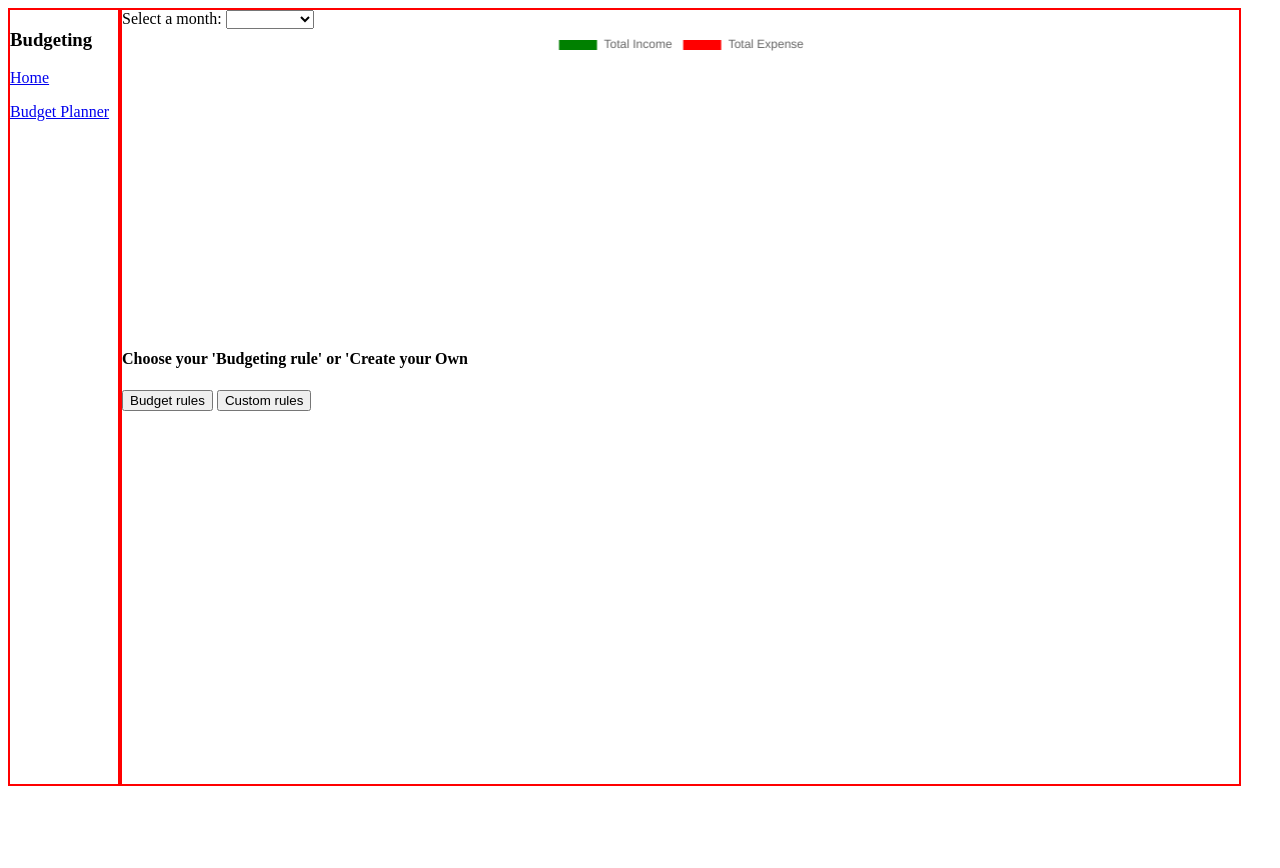
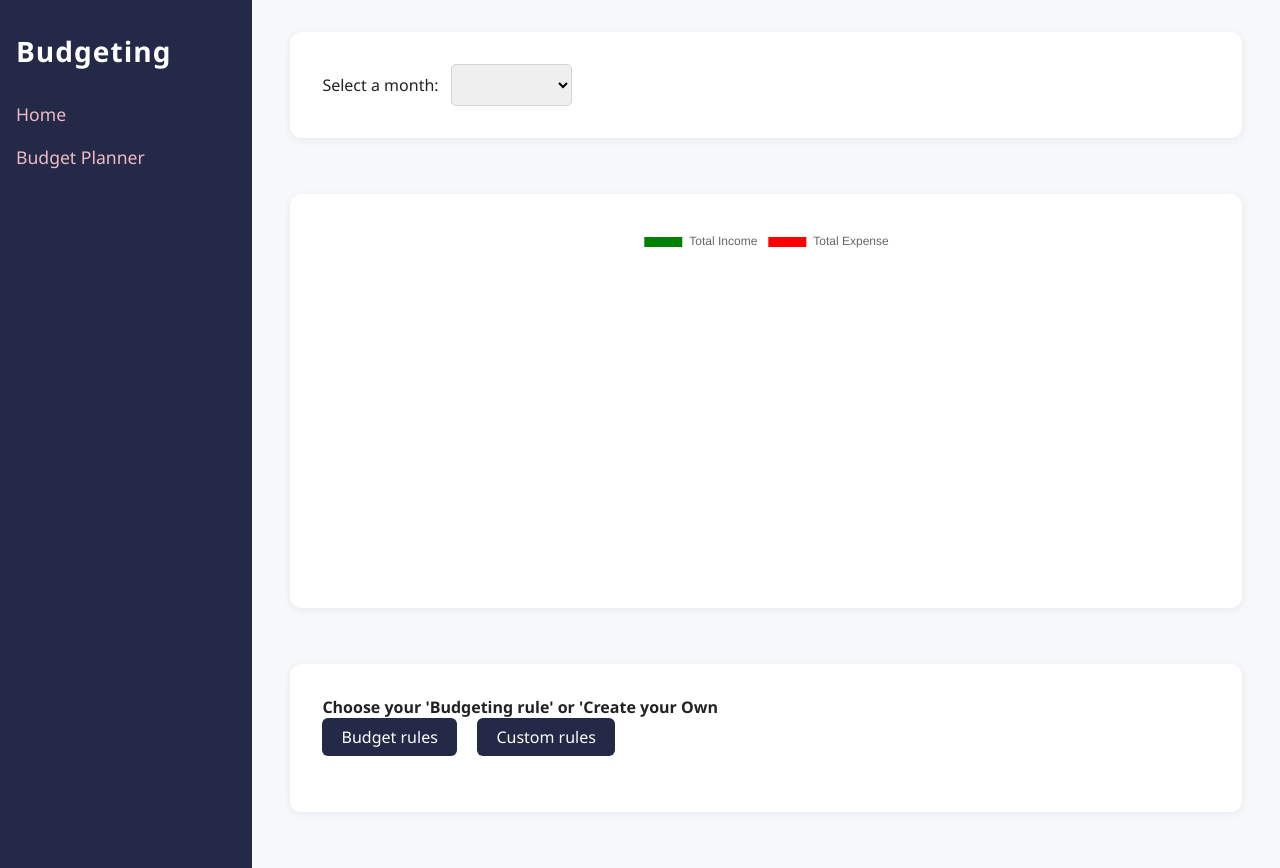
Before and after one commit to brian10911/Budgeting, a plain HTML site: page planner.html in a window 1280 px wide. Before the commit the page ends 800 px from the top, so only its background shows below. Drawn offline with nearby package versions, Linux system fonts and the light colour scheme.

Commit message:
Update planner.css

```diff
--- a/planner.css
+++ b/planner.css
@@ -1,21 +1,147 @@
-.whole-container{
-    height: 97.3vh;
-    width: 96.3vw;
+body, h1, h2, h3, h4, h5, h6, p, ul, li, form, input, button, select {
+    margin: 0;
+    padding: 0;
     box-sizing: border-box;
-    display: grid;
-    grid-template-columns: 1fr 5fr 5fr;
-    grid-template-rows: auto minmax(0, 1fr) minmax(0,1fr);
-    grid-template-areas: "sidebar main main"
-                         "sidebar main main"
-                         "sidebar main main";
+    font-family: 'Segoe UI', Arial, sans-serif;
 }
 
-.sidebar-container{
-    grid-area: sidebar;
-    border: 2px solid red;
+body {
+    background: #f6f8fa;
+    color: #222;
+    min-height: 100vh;
 }
 
-.main-container{
-    grid-area: main;
-    border: 2px solid red;
+.whole-container {
+    display: flex;
+    min-height: 100vh;
 }
+
+.sidebar-container {
+    background: #232946;
+    color: #fff;
+    width: 220px;
+    min-width: 180px;
+    padding: 2rem 1rem;
+    display: flex;
+    flex-direction: column;
+    align-items: flex-start;
+}
+
+.sidebar-container .header {
+    margin-bottom: 2rem;
+    font-size: 1.5rem;
+    font-weight: bold;
+    letter-spacing: 1px;
+}
+
+.sidebar-container a {
+    color: #eebbc3;
+    text-decoration: none;
+    margin-bottom: 1.2rem;
+    font-size: 1.1rem;
+    transition: color 0.2s;
+}
+
+.sidebar-container a:hover, .sidebar-container a.active {
+    color: #fff;
+    font-weight: bold;
+}
+
+.main-container {
+    flex: 1;
+    padding: 2rem 3vw;
+    display: flex;
+    flex-direction: column;
+    gap: 2rem;
+}
+
+.month-container, .chart-container, .budgeting-container {
+    background: #fff;
+    border-radius: 12px;
+    box-shadow: 0 2px 8px rgba(44, 62, 80, 0.07);
+    padding: 2rem;
+    margin-bottom: 1.5rem;
+}
+
+.month-container {
+    margin-bottom: 1.5rem;
+}
+
+#month {
+    padding: 0.5rem;
+    border-radius: 5px;
+    border: 1px solid #d1d5db;
+    font-size: 1rem;
+    margin-left: 0.5rem;
+}
+
+.chart-container {
+    display: flex;
+    justify-content: center;
+    align-items: center;
+    min-height: 320px;
+}
+
+#budgetChart {
+    max-width: 350px;
+    max-height: 350px;
+    width: 100%;
+    height: 100%;
+}
+
+.budgeting-container {
+    display: flex;
+    flex-direction: column;
+    gap: 1.5rem;
+}
+
+.choice-container, .rule-container, .custom-container {
+    margin-bottom: 1rem;
+}
+
+.choice-container button, .rule-container button, .custom-container button {
+    background: #232946;
+    color: #fff;
+    border: none;
+    border-radius: 6px;
+    padding: 0.5rem 1.2rem;
+    margin-right: 1rem;
+    margin-bottom: 0.5rem;
+    cursor: pointer;
+    font-size: 1rem;
+    transition: background 0.2s;
+}
+
+.choice-container button:hover, .rule-container button:hover, .custom-container button:hover {
+    background: #eebbc3;
+    color: #232946;
+}
+
+.remain-budget {
+    margin-bottom: 1rem;
+}
+
+.remain-percentage {
+    background: #f3f4f6;
+    color: #232946;
+    border-radius: 6px;
+    padding: 0.5rem 1rem;
+    font-weight: 500;
+    text-align: center;
+}
+
+@media (max-width: 900px) {
+    .whole-container {
+        flex-direction: column;
+    }
+    .sidebar-container {
+        width: 100%;
+        flex-direction: row;
+        align-items: center;
+        justify-content: space-between;
+        padding: 1rem;
+    }
+    .main-container {
+        padding: 1rem;
+    }
+}
```
